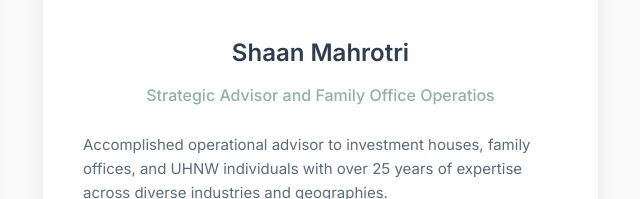
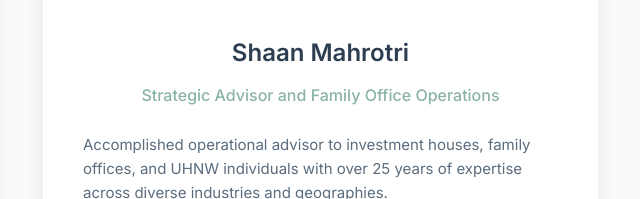
Before and after one commit to shaanmahrotri/velora, a plain HTML site: page index.html in a window 1280 px wide. Shown: the part 4501-4700 px from the top of the page, 622-1262 px from the left. Drawn offline with Linux system fonts and the light colour scheme.

Commit message:
Update index.html

```diff
--- a/index.html
+++ b/index.html
@@ -628,7 +628,7 @@
                 <div class="leader-card">
                     <img src="shaan-mahrotri.jpg" alt="Shaan Mahrotri" class="leader-image">
                     <h3>Shaan Mahrotri</h3>
-                    <p class="title">Strategic Advisor and Family Office Operatios</p>
+                    <p class="title">Strategic Advisor and Family Office Operations</p>
                     <div class="bio">
                         <p>Accomplished operational advisor to investment houses, family offices, and UHNW individuals with over 25 years of expertise across diverse industries and geographies.</p>
                         <br>
```
